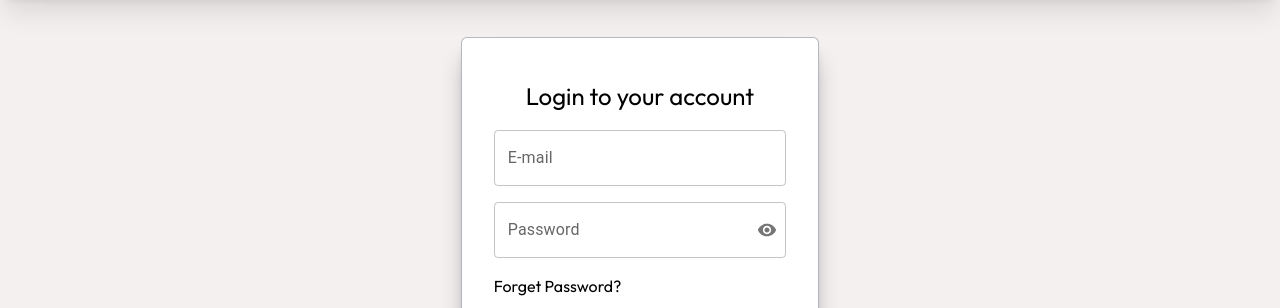
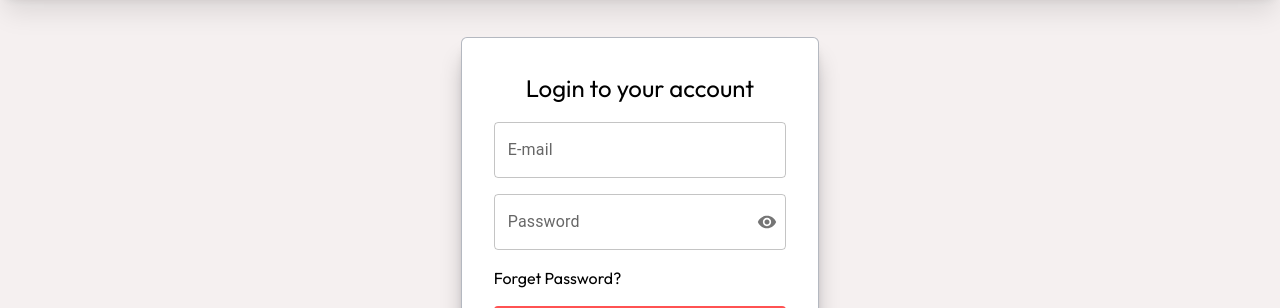
Before and after one commit to Raahul423/react-node-ecommerce, a React (Vite) app in the folder Frontend/: page /login in a window 1280 px wide. Shown: the part 405-713 px from the top of the page. Built offline with nearby package versions, Linux system fonts and the light colour scheme; a web font is replaced by a local one.

Commit message:
trying to fix some bugs in login component

```diff
--- a/Frontend/src/Components/Checkout/SubCheckout/Formaddress.jsx
+++ b/Frontend/src/Components/Checkout/SubCheckout/Formaddress.jsx
@@ -24,7 +24,7 @@ const Formaddress = ({ collapseisopen, setCollapseisopen, formdata, setFormdata,
         });
     };
 
-    console.log(changeformvalue);
+    // console.log(changeformvalue);
 
 
 
--- a/Frontend/src/Components/Login/LoginComponent.jsx
+++ b/Frontend/src/Components/Login/LoginComponent.jsx
@@ -36,7 +36,8 @@ const LoginComponent = () => {
 
     }
 
-    const login = async () => {
+    const login = async (event) => {
+        event.preventDefault()
         if (verifyaccount.email.trim() === '') {
             toastMessage("error", "Please Enter E-mail");
             return;
@@ -67,10 +68,7 @@ const LoginComponent = () => {
                 password: ""
             });
 
-
-
-
-
+            // localStorage.setItem(token);
 
             toastMessage("success", message || "Login Successfully")
 
@@ -101,13 +99,17 @@ const LoginComponent = () => {
                     </div>
                 </div >
             )}
-            <section className='w-[28%] px-8 py-10 border border-gray-500/50 rounded-md m-auto gap-4 flex flex-col shadow-gray-950/30 shadow-xl bg-white'>
+            <section className='w-[28%] px-8 py-8 border border-gray-500/50 rounded-md m-auto gap-4 flex flex-col shadow-gray-950/30 shadow-xl bg-white'>
+                <div>
+                    <h1 className='text-center'>Login to your account</h1>
+                </div>
 
-                <h1 className='text-center'>Login to your account</h1>
                 <Box
+                    onSubmit={login}
                     component="form"
                     noValidate
                     autoComplete="off"
+                    className='flex flex-col gap-4'
                 >
                     <TextField
                         type='email'
@@ -116,16 +118,10 @@ const LoginComponent = () => {
                         variant="outlined"
                         name='email'
                         value={verifyaccount.email}
-                        onChange={(e) => setVerifyaccount({ ...verifyaccount, email: e.target.value })} />
+                        onChange={(e) => setVerifyaccount({ ...verifyaccount, email: e.target.value })}
+                    />
 
-                </Box>
 
-                <Box
-                    component="form"
-                    noValidate
-                    autoComplete="off"
-
-                >
                     <FormControl variant="outlined">
                         <InputLabel htmlFor="outlined-adornment-password">Password</InputLabel>
                         <OutlinedInput
@@ -148,13 +144,13 @@ const LoginComponent = () => {
                         />
                     </FormControl>
 
-                </Box>
+
 
                     <div onClick={ForgotPassword} >
                         <p className='hover:text-primary cursor-pointer'>Forget Password?</p>
                     </div>
 
-                <Button onClick={login} className='w-full !bg-primary !text-white !py-2.5'>
+                    <Button type='submit' className='w-full !bg-primary !text-white !py-2.5'>
                         <p className=''>Login</p>
                     </Button>
 
@@ -178,7 +174,8 @@ const LoginComponent = () => {
                         <p className=''>LOGIN WITH GOOGLE</p>
                     </Button>
 
-            </section>
+                </Box>
+            </section >
         </>
     )
 }
--- a/Frontend/src/Provider.jsx
+++ b/Frontend/src/Provider.jsx
@@ -9,6 +9,9 @@ const Provider = ({ children }) => {
     const [user, setUser] = useState(null);
     const [token, setToken] = useState(null);
 
+
+
+    localStorage.getItem(token);
 
     const toastMessage = (type, message) => {
         switch (type) {
@@ -31,7 +34,7 @@ const Provider = ({ children }) => {
 
 
         localStorage.removeItem("token");
-        localStorage.removeItem("user")
+        // localStorage.removeItem("user")
 
         toastMessage("success", "Logout Successfully")
     }
```
Lines whose indentation alone changed are shown as unchanged.
